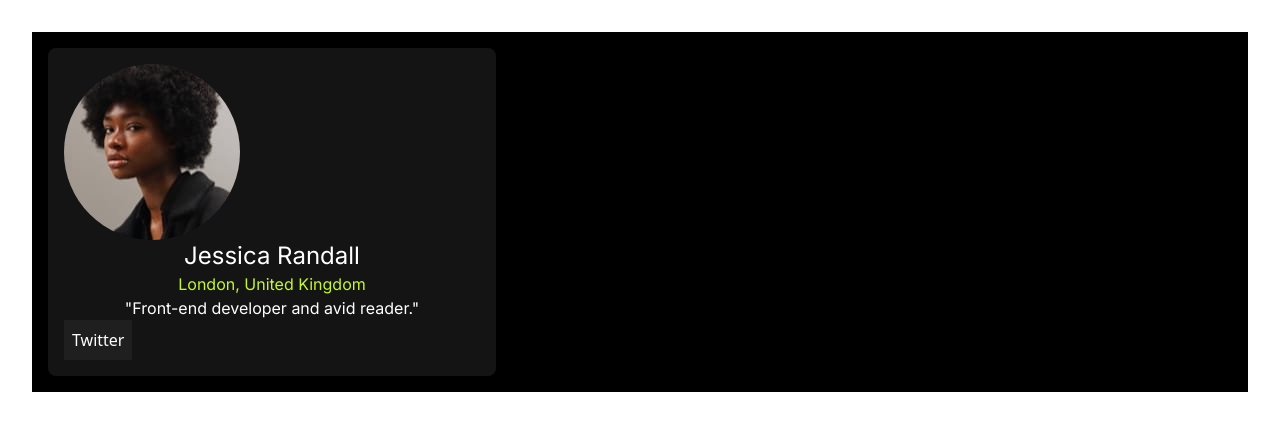
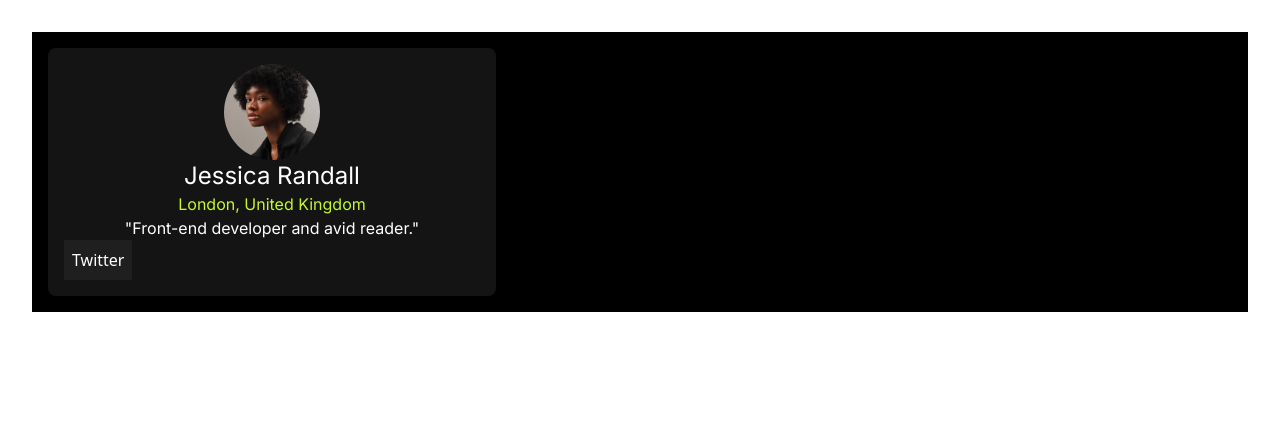
Before and after one commit to lavollmer/social-links-profile, a React (Vite) app: page / in a window 1280 px wide. Shown: the top 430 px of the page. Built offline with nearby package versions, Linux system fonts and the light colour scheme.

Commit message:
styling the center image of the person

```diff
--- a/src/App.jsx
+++ b/src/App.jsx
@@ -8,7 +8,7 @@ function App() {
         <img
           src={profilePic}
           alt="Profile Picture of Jessica"
-          className="rounded-full flex justify-center"
+          className="rounded-full mx-auto w-24 h-24"
         />
         <div className="flex flex-col">
           <h1 className="font-inter text-2xl text-neutral-white">
```
